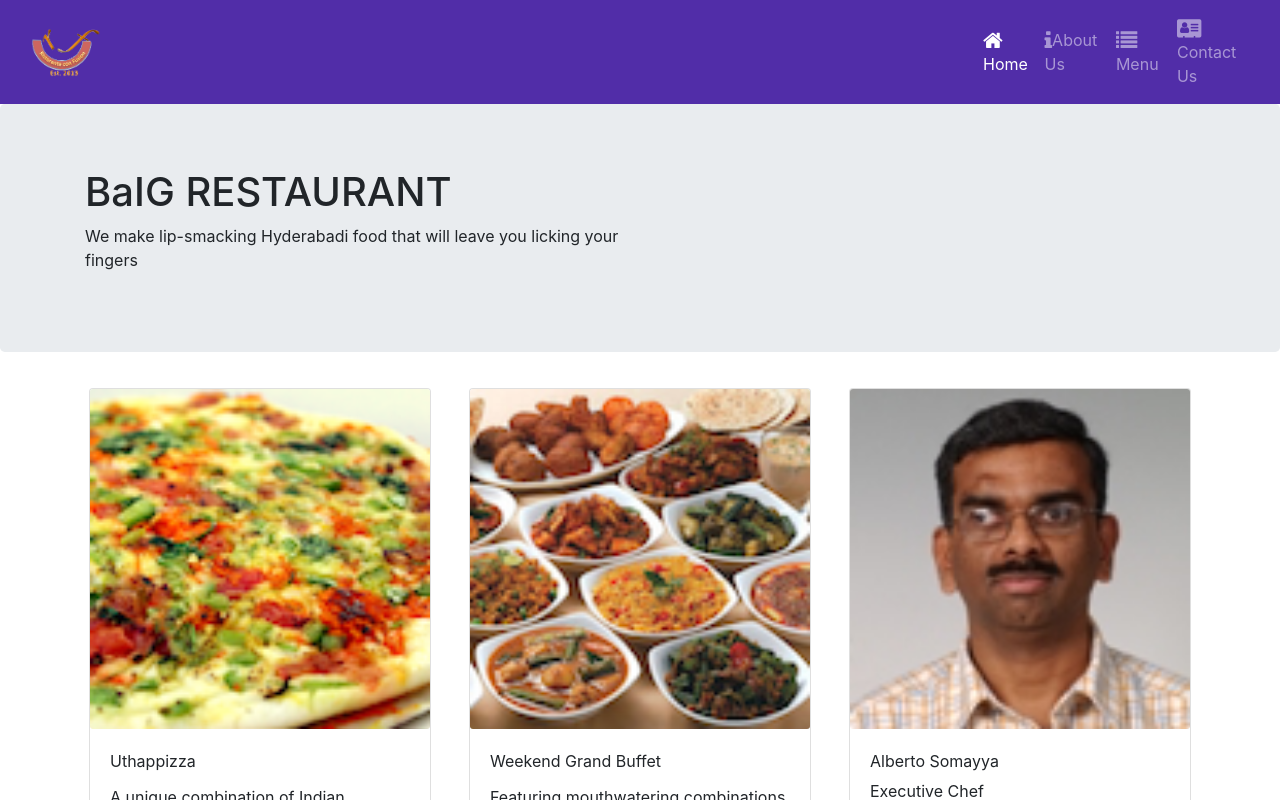
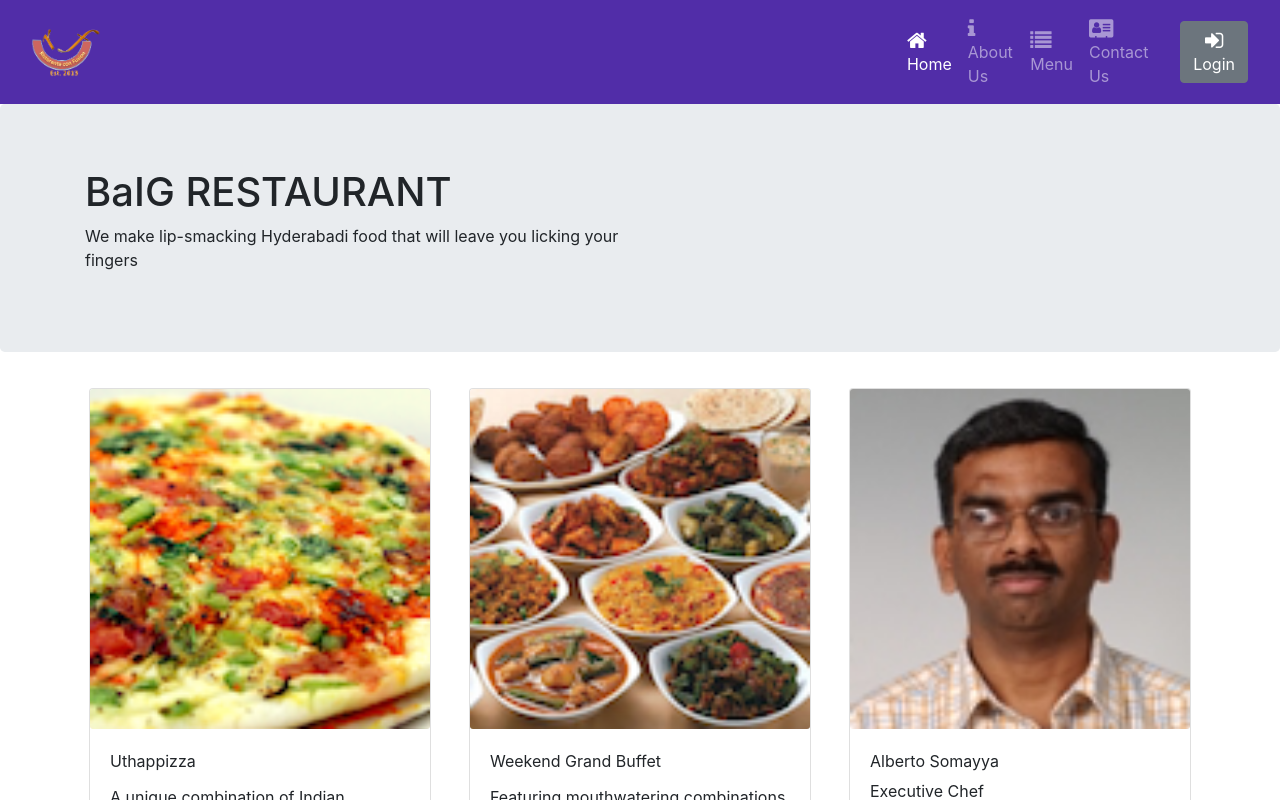
Before and after one commit to mazharalibaig/The-BaIG-restaurant, a React (Create React App) app: page /home in a window 1280 px wide. Shown: the top 800 px of the page. Built offline with nearby package versions, Linux system fonts and the light colour scheme.

Commit message:
Added unvalidated Login using uncontrolled forms

```diff
--- a/src/App.css
+++ b/src/App.css
@@ -1,6 +1,4 @@
-li{
-  font-size: medium;
-}
+
 .row-header{
   margin:0px auto;
   padding:0px auto;
--- a/src/App.js
+++ b/src/App.js
@@ -9,7 +9,7 @@ export default class App extends Component {
     return (
 
       <BrowserRouter>
-        <div>
+        <div className="boss">
           <Main />
         </div>
       </BrowserRouter>
--- a/src/components/HeaderComponent.js
+++ b/src/components/HeaderComponent.js
@@ -1,5 +1,5 @@
 import React, { Component } from 'react'
-import { Navbar, NavbarBrand, Nav,NavbarToggler,Collapse,NavItem, Jumbotron} from 'reactstrap';
+import { Navbar, NavbarBrand, Nav,NavbarToggler,Form,FormGroup,Collapse,NavItem, Jumbotron,Modal, ModalBody, ModalHeader, Button, Label, Input} from 'reactstrap';
 import {NavLink} from 'react-router-dom';
 
 export default class Header extends Component {
@@ -9,18 +9,39 @@ export default class Header extends Component {
         super(props);
 
         this.state = {
-            isOpen: false
+            isOpen: false,
+            isModalOpen: false
         }
 
         this.toggleNav = this.toggleNav.bind(this);
+        this.toggleModal = this.toggleModal.bind(this);
+        this.handleLogin = this.handleLogin.bind(this);
+    }
+
+    toggleNav(){
+
+        this.setState({
+            isOpen: !this.state.isModalOpen
+        });
 
     }
 
-    toggleNav(){
+    toggleModal(){
+
         this.setState({
-            isOpen: !this.state.isOpen
+            isModalOpen: !this.state.isModalOpen
         });
+
     }
+
+    handleLogin(event){
+
+        this.toggleModal();
+        alert(` Username: ${this.username.value} Password: ${this.password.value} Remember: ${this.remember.checked} `);
+        event.preventDefault();
+
+    }
+
     render() {
         return (
             <>
@@ -56,6 +77,11 @@ export default class Header extends Component {
                             </NavItem>
                         </Collapse>
                     </Nav>
+                    <Nav className="ml-auto navbar">
+                        <NavItem>
+                            <Button className="btn btn-primary" onClick={this.toggleModal}> <span className="fa fa-sign-in fa-lg"></span>Login</Button>
+                        </NavItem>
+                    </Nav>
                 </Navbar>
                 <Jumbotron className="rang">
                     <div className="container">
@@ -67,6 +93,28 @@ export default class Header extends Component {
                         </div>
                     </div>
                 </Jumbotron>
+                <Modal isOpen={this.state.isModalOpen} toggle={this.toggleModal}>
+                    <ModalHeader toggle={this.toggleModal}>Login</ModalHeader>
+                    <ModalBody>
+                        <Form onSubmit={this.handleLogin}>
+                            <FormGroup>
+                                <Label htmlFor="username">Username</Label>
+                                <Input type="text" id="username" name="username" placeholder="username" innerRef={(input) => this.username = input} />
+                            </FormGroup>
+                            <FormGroup>
+                                <Label htmlFor="password">Password</Label>
+                                <Input type="password" id="password" name="password" placeholder="password" innerRef={(input) => this.password = input} />
+                            </FormGroup>
+                            <FormGroup check>
+                                <Label>
+                                    <Input type="checkbox" name="remember" innerRef={(input) => this.remember = input} />
+                                    Remember Me?
+                                </Label>
+                            </FormGroup>
+                            <Button type="submit" value="submit" className="bg-primary">Login</Button>
+                        </Form>
+                    </ModalBody>
+                </Modal>
             </>
         )
     }
```
